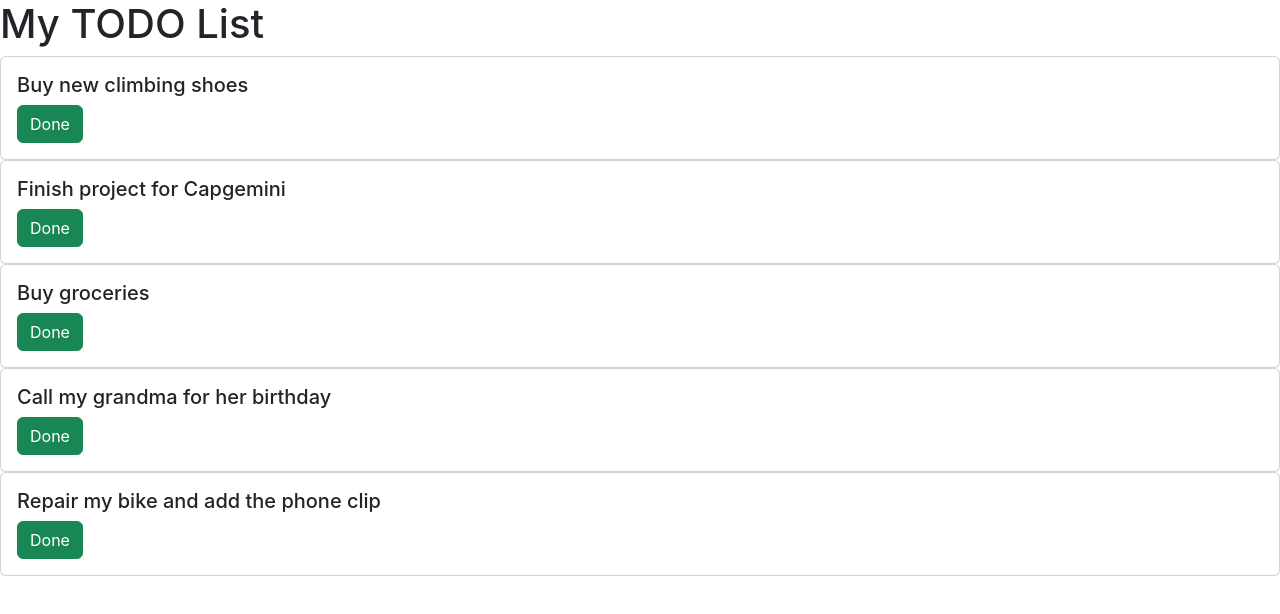
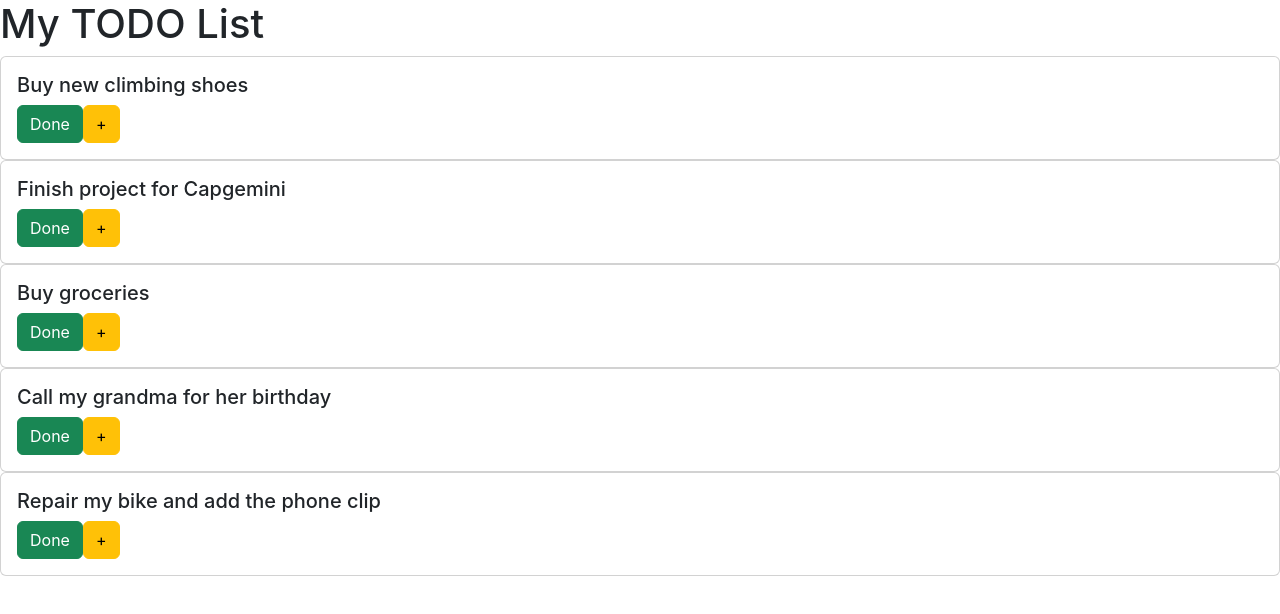
Before and after one commit to LucieNicolas/To-do-List, a React (Create React App) app in the folder my-app/: page / in a window 1280 px wide. Shown: the top 614 px of the page. Built offline with nearby package versions, Linux system fonts and the light colour scheme.

Commit message:
add button to taskList

```diff
--- a/my-app/src/compo/TaskList.tsx
+++ b/my-app/src/compo/TaskList.tsx
@@ -17,6 +17,7 @@ interface TodoListProps {
 const TodoList = ({ tasksList, handleIsCompleted }: TodoListProps) => {
   const [checkedItems, setCheckedItems] = useState(new Set<number>());
   const [listTask, setListTask] = useState(tasksList);
+  const [selectedTask, setSelectedTask] = useState<Task | null>(null);
 
   const handleTaskCompletion = (taskId: number) => {
     const newCheckedItems = new Set(checkedItems);
@@ -31,6 +32,11 @@ const TodoList = ({ tasksList, handleIsCompleted }: TodoListProps) => {
     setListTask(newTasksList);
 
     handleIsCompleted(taskId);
+  };
+
+  const handleTaskDetails = (taskId: number) => {
+    const task = listTask.find((task) => task.id === taskId);
+    setSelectedTask(task || null);
   };
 
   return (
@@ -48,6 +54,12 @@ const TodoList = ({ tasksList, handleIsCompleted }: TodoListProps) => {
             >
               Done
             </Button>
+            <Button
+              variant="warning"
+              onClick={() => handleTaskDetails(task.id)}
+            >
+              +
+            </Button>
           </Card.Body>
         </Card>
       ))}
```
